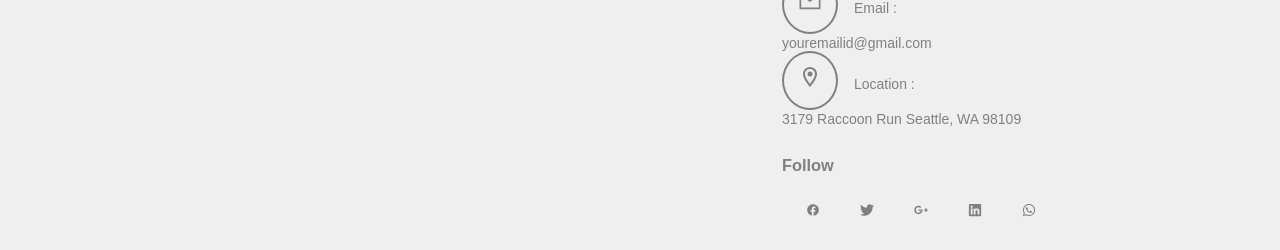
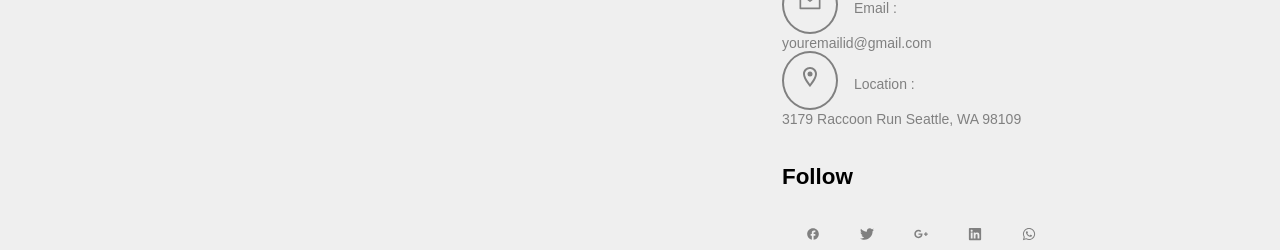
Before and after one commit to minahilhussain/zooki, a React (Create React App) app: page / in a window 1280 px wide. Shown: the part 5038-5288 px from the top of the page. Built offline with nearby package versions, Linux system fonts and the light colour scheme.

Commit message:
updated heading styles

```diff
--- a/src/css/GetyInTouch.css
+++ b/src/css/GetyInTouch.css
@@ -44,3 +44,8 @@
   color: #fff!important;
   position: relative;
 }
+#getInTouch h3 {
+  color: #000;
+  font-size: 1.4rem;
+  font-weight: 580;
+}
```
